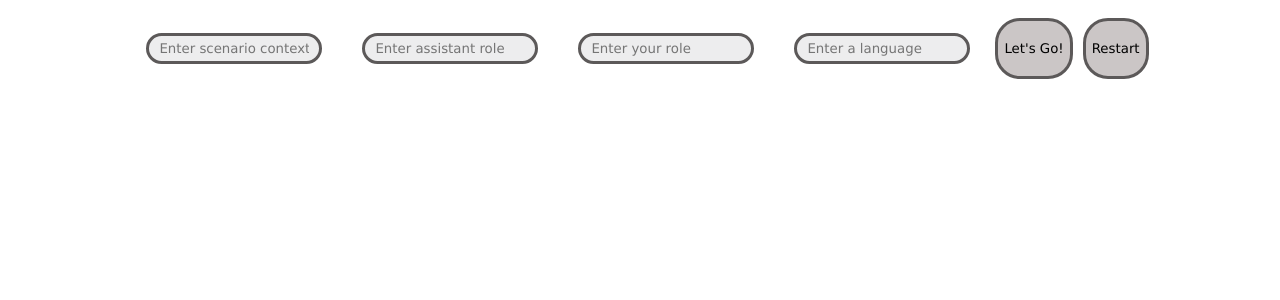
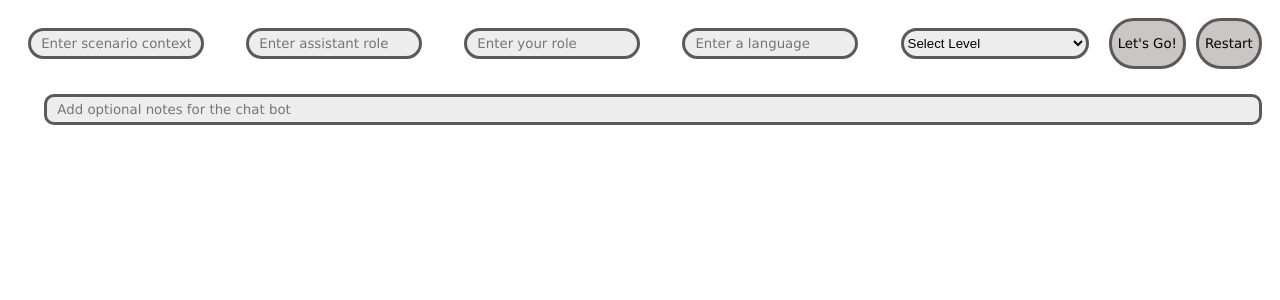
Before and after one commit to ANRGUSC/chatlang, a Flask app: page / in a window 1280 px wide. Shown: the top 300 px of the page. Run offline with Flask 3, Linux system fonts and the light colour scheme.

Commit message:
Added new features
Can now select language level: easy, moderate or expert; added system message which is optional in the beginning; added instruct command in the right meta-chat /help /level /system

```diff
--- a/server.py
+++ b/server.py
@@ -36,7 +36,7 @@ def get_meta_response():
         'Content-Type': 'application/json'
     }
     data = {
-        'model': 'gpt-3.5-turbo-0613',  # Can change this model later on
+        'model': 'gpt-3.5-turbo',  # Can change this model later on
         'messages': user_message,
     }
 
--- a/static/css/indexstyle.css
+++ b/static/css/indexstyle.css
@@ -5,11 +5,56 @@
 /* Configure window */
 .config-container {
    display: flex;
+   flex-wrap: wrap;
    padding: 5px;
    justify-content: center;
 }
 .config-input {
+   margin: 15px;
+   flex-basis: 15%;
+}
+.config-input input[type="text"] {
+   padding-left: 10px;
+   padding-right: 10px;
+   padding-top: 5px;
+   padding-bottom: 5px;
+   border: 3px solid #5c5959;
+   border-radius: 25px;
+   background-color: #ededee;
+   font-family: 'Lucida Sans', 'Lucida Sans Regular', 'Lucida Grande', 'Lucida Sans Unicode', Geneva, Verdana, sans-serif;
+}
+/* User input system message */
+.system-input {
+   justify-content: center;
    margin: 20px;
+   width: 95%;
+}
+.system-input input[type="text"] {
+   padding-left: 10px;
+   padding-right: 10px;
+   padding-top: 5px;
+   padding-bottom: 5px;
+   width: 100%;
+   border: 3px solid #5c5959;
+   border-radius: 10px;
+   background-color: #ededee;
+   font-family: 'Lucida Sans', 'Lucida Sans Regular', 'Lucida Grande', 'Lucida Sans Unicode', Geneva, Verdana, sans-serif;
+}
+/* Language difficulty level selection */
+select {
+   border: 3px solid #5c5959;
+   background-color: #ededee;
+   border-radius: 25px;
+}
+.config-input option {
+   padding-left: 10px;
+   padding-right: 10px;
+   padding-top: 5px;
+   padding-bottom: 5px;
+   border: 5px solid #5c5959;
+   border-radius: 25px;
+   background-color: #ededee;
+   font-family: 'Lucida Sans', 'Lucida Sans Regular', 'Lucida Grande', 'Lucida Sans Unicode', Geneva, Verdana, sans-serif;
 }
 .config-input input[type="text"] {
    padding-left: 10px;
@@ -32,17 +77,13 @@
 }
 
 /* Loading sign */
-.config-loading {
+.loading {
    position: relative;
    text-align: center;
-   margin-top: 20px;
 }
 #loading-logo {
-   width: 90px;
+   width: 70px;
    height: 100%;
-}
-.hidden {
-   display: none;
 }
 
 /* Container that include the chatbox and input */
@@ -93,3 +134,17 @@
    margin-right: 3px;
    font-family: 'Lucida Sans', 'Lucida Sans Regular', 'Lucida Grande', 'Lucida Sans Unicode', Geneva, Verdana, sans-serif;
 }
+.chat-box-header-message {
+   text-align: center;
+   margin-top: 5px;
+   color: rgb(142, 143, 137);
+   font-family: 'Lucida Sans', 'Lucida Sans Regular', 'Lucida Grande', 'Lucida Sans Unicode', Geneva, Verdana, sans-serif;
+}
+.system-message {
+   text-align: left;
+   margin-top: 5px;
+   margin-left: 3px;
+   margin-right: 3px;
+   color: rgb(142, 143, 137);
+   font-family: 'Lucida Sans', 'Lucida Sans Regular', 'Lucida Grande', 'Lucida Sans Unicode', Geneva, Verdana, sans-serif;
+}
--- a/static/index.html
+++ b/static/index.html
@@ -22,25 +22,38 @@
       <div class="config-input">
          <input type="text" id="chat-language" placeholder="Enter a language" required>
       </div>
+      <select class="config-input" id="chat-level" required>
+         <option value="">Select Level</option>
+         <option value="Easy">Easy</option>
+         <option value="Moderate">Moderate</option>
+         <option value="Expert">Expert</option>
+      </select>
       <button class="config-button" onclick="setupConfig()">Let's Go!</button>
       <button class="config-button" onclick="resetConfig()">Restart</button>
+      <div class="system-input">
+         <input type="text" id="system-context" placeholder="Add optional notes for the chat bot">
+      </div>
    </form>
 
    <!--Loading sign-->
-   <div class="config-loading hidden">
+   <!-- <div class="config-loading hidden">
       <img id="loading-logo" src="/static/images/loading.gif">
-   </div>
+   </div> -->
 
    <!-- Here are the two chat windows with separate user input box right below each chat window -->
    <div class="chat-box-container">
       <div class="window">
-         <div class="chat-box" id="chatBox1"></div>
+         <div class="chat-box" id="chatBox1">
+            <div class="chat-box-header-message">---Ready to chat---</div>
+         </div>
          <div class="user-input">
             <input type="text" id="inputBox1" placeholder="Press enter to send message" onkeypress="enterMessage(event, 1)">
          </div>
       </div>
       <div class="window">
-         <div class="chat-box" id="chatBox2"></div>
+         <div class="chat-box" id="chatBox2">
+            <div class="chat-box-header-message">---Type "/help" to see more instructions---</div>
+         </div>
          <div class="user-input">
             <input type="text" id="inputBox2" placeholder="Press enter to send message" onkeypress="enterMessage(event, 2)">
          </div>
--- a/static/js/main.js
+++ b/static/js/main.js
@@ -2,21 +2,29 @@
 let prevLeftAssistantMessage = "";
 
 // Keep a log history:
-let leftLogSize = 6; // can change the size for cost consideration   (3 rounds of talk)
-let rightLogSize = 2; // can change the size for cost consideration  (1 round of talk)
 var leftChatLog = new Array();
 var rightChatLog = new Array();
 
 // System role content:
 let leftSystemConfig = "";
-let rightSystemConfig = "You are an assistant that acts like a language learning teacher.";
+let levelSuffix = "";
+let rightSystemConfig = "You're a language teacher. The user is your student and he/she will ask you various language-related questions based on the references possibly given. " +
+                        "Please provide concise and informative responses, keeping each reply simple, direct and not lengthy. Always keep your role and that of the user in mind.";
+let easySuffix = "Please provide short and simple replies, keeping each reply to only one sentence in entry level vocabulary and grammar.";
+let moderateSuffix = "Please provide short replies, keeping each reply to only one sentence in intermediate level vocabulary and grammar.";
+let expertSuffix = "Please provice concise and creative replies, keeping each reply to no more than three sentences in high-level vocabulary and grammar.";
 
 // Record user role, environment, and assistant role:
 let userRole = "";
 let aiRole = "";
 let chatContext = "";
 let chatLanguage = "";
+let chatLevel = "";  // "Easy", "Moderate", or "Expert"
+let userSystemInput = "";
 var configClicked = false; // we only want take the first user click to the Let's Go button effective
+var updatedLeftMessage = false;  // false means: (1) did not get any assistant reply yet from the left window or (2) already updated this last left assistant reply in right window system message
+
+// --------------------------------------------------------------------------------------------------------------------------------------------------------------------------------------------------------
 
 // When user click the "Let's Go!" button:
 function setupConfig() {
@@ -25,57 +33,44 @@ function setupConfig() {
    aiRole = normalizeString($("#ai-role").val());
    chatContext = $("#chat-context").val();
    chatLanguage = normalizeString($("#chat-language").val());
+   chatLevel = $("#chat-level").val();
+   userSystemInput = $("#system-context").val();
+
+   // Send message to API and store the first two messages in left chat log:
+   if (!configClicked && userRole.replace(/\s/g, "") != ""
+      && aiRole.replace(/\s/g, "") != "" && chatContext.replace(/\s/g, "") != ""
+      && chatLanguage.replace(/\s/g, "") && chatLevel.replace(/\s/g, "") != "") {
+      // disable all input box once "Let's Go!" is clicked:
+      $("#user-role").prop("disabled", true);
+      $("#ai-role").prop("disabled", true);
+      $("#chat-context").prop("disabled", true);
+      $("#chat-language").prop("disabled", true);
+      $("#chat-level").prop("disabled", true);
+      $("#system-context").prop("disabled", true);
 
       // Set up environment and user prefix for chat:
-   leftSystemConfig = "You are an assistant that acts like a/an " + aiRole + " in a/an " + chatLanguage + " " + chatContext + ".";
-
-   // Send message to API and store the first two messages in left chat log:
-   if (!configClicked && userRole.replace(/\s/g, "") != "" && aiRole.replace(/\s/g, "") != "" && chatContext.replace(/\s/g, "") != "" && chatLanguage.replace(/\s/g, "")) {
-      configClicked = true;
-      configChatLog();
-   }
+      // Left window system config:
+      leftSystemConfig = "You are the " + aiRole + " at this " + chatContext + ", " +
+         "and the user is the " + userRole + " at this " + chatContext + ". " +
+         "You and the user will have a conversation in " + chatLanguage + ". " +
+         "Please always keep in mind your and the user's roles in the above scenario";
+      if (userSystemInput.replace(/\s/g, "") != "") {
+         leftSystemConfig = leftSystemConfig + " " + userSystemInput;
       }
 
-// Send first message to API to take the AI into context, user won't see this message.
-function configChatLog() {
-   var messages = new Array();
-   messages.push({'role': 'system', 'content': leftSystemConfig});
+      // Set level suffix:
+      if (chatLevel === "Easy") {
+         levelSuffix = easySuffix;
+      } else if (chatLevel === "Moderate") {
+         levelSuffix = moderateSuffix;
+      } else if (chatLevel === "Expert") {
+         levelSuffix = expertSuffix;
+      }
 
-   // I am your {user role} at this {context}. Hello!
-   // After testing, this "Hello!" starter is the most stable input
-   let psedoInput = 'I am the ' + userRole + ' in this ' + chatLanguage + " " + chatContext + '. Hello!';
-   messages.push({'role': 'user', 'content': psedoInput});
-   let payload = {'messages': messages};
-
-   // Append this psedo input in the left chat log:
-   updateLeftLog(psedoInput);
-
-   // Send message to API, get response:
-   $.ajax({
-      beforeSend: function() {
-         // Show loading:
-         $(".config-loading").removeClass("hidden");
-      },
-      type: 'POST',
-      // url: '/chatlanguagelearning/chat',  // change to this one when deploy on server
-      url: 'http://localhost:5000/chatlanguagelearning/chat',  // for testing only
-      contentType: 'application/json',
-      data: JSON.stringify(payload),
-      success: function (response) {
-         var assistantReply = response.message;
-         // Add this new assistant message in the log history:
-         updateLeftLog(assistantReply);
-
-         // Hide loading:
-         $(".config-loading").addClass("hidden");
-
-         // Show the two chat windows:
+      // show chat windows:
+      configClicked = true;
       $(".chat-box-container").css("visibility", "visible");
-      },
-      error: function (error) {
-         console.error('Error:', error);
    }
-   });
 }
 
 // Normalize user input to have first letter capitalized, and the rest all lower case:
@@ -93,25 +88,6 @@ function resetConfig() {
    window.location.reload();
 }
 
-// Update the left main conversation log history.
-// Always in the order: "user", "assistant", "user", "assistant"...
-function updateLeftLog(message) {
-   // If the array is already full, we are sure there will be at least two messages:
-   if (leftChatLog.length === leftLogSize) {
-      leftChatLog.splice(2, 2);  // always keep the first user & assistant message on record to have the chat take into context
-   }
-   leftChatLog.push(message);
-}
-
-// Update the right meta conversation log history.
-// Always in the order: "user", "assistant", "user", "assistant"...
-function updateRightLog(message) {
-   if (rightChatLog.length === rightLogSize) {
-      rightChatLog.splice(0, 2);
-   }
-   rightChatLog.push(message);
-}
-
 // Add user input message to chatbox:
 function addUserMessage(message, chatBoxNumber) {
    const chatBoxId = '#chatBox' + chatBoxNumber;
@@ -121,6 +97,9 @@ function addUserMessage(message, chatBoxNumber) {
       message = "Student: " + message;
    }
    $(chatBoxId).append(`<div class="message">${message}</div>`);
+
+   // Auto scroll to the bottom:
+   $(chatBoxId).scrollTop($(chatBoxId)[0].scrollHeight);
 }
 
 // Add chatGPT's response to chatbox:
@@ -132,6 +111,23 @@ function addAssistantMessage(message, chatBoxNumber) {
       message = "Teacher: " + message;
    }
    $(chatBoxId).append(`<div class="message">${message}</div>`);
+
+   // Auto scroll to the bottom:
+   $(chatBoxId).scrollTop($(chatBoxId)[0].scrollHeight);
+}
+
+// Add system message.
+// caseNumber = 1 meaning its a system message, 2 meaning it should be centered as a notification:
+function addSystemMessage(message, caseNumber) {
+   const chatBoxId = '#chatBox2';
+   if (caseNumber == 1) {
+      $(chatBoxId).append(`<div class="system-message">${message}</div>`);
+   } else {
+      $(chatBoxId).append(`<div class="chat-box-header-message">${message}</div>`);
+   }
+
+   // Auto scroll to the bottom:
+   $(chatBoxId).scrollTop($(chatBoxId)[0].scrollHeight);
 }
 
 // Enables the click/enter button function to input a message:
@@ -139,6 +135,15 @@ function enterMessage(event, chatBoxNumber) {
    if (event.keyCode === 13) {
       event.preventDefault();
       sendMessage(chatBoxNumber);
+   }
+}
+
+// Maintain the log history:
+function updateLog(chatBoxNumber, message) {
+   if (chatBoxNumber == 1) {
+      leftChatLog.push(message);
+   } else if (chatBoxNumber == 2) {
+      rightChatLog.push(message);
    }
 }
 
@@ -157,30 +162,68 @@ function sendMessage(chatBoxNumber) {
       return;
    }
 
+   // Check to see if on right window and message is a instruction message of "-help", "-level" or "system":
+   if (chatBoxNumber == 2 && userInput.startsWith("/")) {
+      if (userInput.startsWith("/help")) {
+         addSystemMessage("/level [level]:<br>&emsp;&emsp;&emsp;Change current level to [level]<br>&emsp;&emsp;&emsp;[level] must be Easy, Moderate, or Expert", 1);
+         addSystemMessage("/system [message]:<br>&emsp;&emsp;&emsp;Add instruction to chat bot<br>&emsp;&emsp;&emsp;e.g. You are upset./Start sentence with...", 1);
+      } else if (userInput.startsWith("/level")) {
+         // Get level:
+         var newLevel = userInput.substring(userInput.indexOf("/level ") + "/level ".length);
+         newLevel = newLevel.replace(/\s/g, "");   // remove all spaces
+         newLevel = normalizeString(newLevel);
+         if (newLevel === "Easy" || newLevel === "Moderate" || newLevel === "Expert") {
+            if (newLevel === chatLevel) {
+               addSystemMessage("---Level unchanged---", 2);
+            } else {
+               // Update select value to avoid confusion:
+               $("#chat-level").prop("disabled", false);
+               $("#chat-level").val(newLevel);
+               $("#chat-level").prop("disabled", true);
+               // Show message:
+               addSystemMessage("---Level changed from " + chatLevel + " to " + newLevel + "---", 2);
+               // Update chat level:
+               chatLevel = newLevel;
+               // Add new system message to left log history to take effect:
+               if (chatLevel === "Easy") {
+                  levelSuffix = easySuffix;
+               } else if (chatLevel === "Moderate") {
+                  levelSuffix = moderateSuffix;
+               } else {
+                  levelSuffix = expertSuffix;
+               }
+               if (leftChatLog.length === 0) {
+                  updateLog(1, {'role': 'system', 'content': leftSystemConfig +  " " + levelSuffix});
+               } else {
+                  updateLog(1, {'role': 'system', 'content': "From now on, in the following conversation, " + levelSuffix});
+               }
+            }
+         } else {
+            addSystemMessage("---Invalid level---", 2);
+         }
+      } else if (userInput.startsWith("/system")) {
+         // Get system message:
+         var newSystemMessage = userInput.substring(userInput.indexOf("/system ") + "/system ".length);
+         // Add new system message to left log history:
+         updateLog(1, {'role': 'system', 'content': newSystemMessage});
+         addSystemMessage("---New system configuration set---", 2);
+      } else {
+         addSystemMessage("---Invalid instruction---<br>---Type /help for more information---", 2);
+      }
+   } else {
       // Add user message to chatbox:
       addUserMessage(userInput, chatBoxNumber);
 
+      // Add loading icon:
+      const chatBoxId = '#chatBox' + chatBoxNumber;
+      $(chatBoxId).append(`<div class="loading"><img id="loading-logo" src="/static/images/loading.gif"></div>`);
+      $(chatBoxId).scrollTop($(chatBoxId)[0].scrollHeight);
+
       // Build the message from history log:
-   var messages = buildMessage(chatBoxNumber);   // get it from history log
-   if (chatBoxNumber == 1) {
-      messages.push({'role': 'user', 'content': userInput}); // add user input message
-   } else {
-      if (prevLeftAssistantMessage === "") {
-         messages.push({'role': 'user', 'content': userInput}); // add user input message
-      } else {
-         messages.push({'role': 'user', 'content': 'Take this as a reference: "' + prevLeftAssistantMessage + '", ' + userInput}); // take last assistant reply from left window as reference
-      }
-   }
+      var messages = buildMessage(chatBoxNumber, userInput);   // get it from history log
       let payload = {'messages': messages};
 
-   // console.log(JSON.stringify(payload));
-
-   // Add this new user input in the log history:
-   if (chatBoxNumber == 1) {
-      updateLeftLog(userInput);
-   } else {
-      updateRightLog(userInput);
-   }
+      console.log(JSON.stringify(payload));
 
       // Execute ajax call:
       $.ajax({
@@ -190,47 +233,55 @@ function sendMessage(chatBoxNumber) {
          contentType: 'application/json',
          data: JSON.stringify(payload),
          success: function (response) {
+            // Remove loading icon:
+            $(".loading").remove();
+
             var assistantReply = response.message;
             addAssistantMessage(assistantReply, chatBoxNumber);
             // Add this new assistant message in the log history:
             if (chatBoxNumber == 1) {
-            updateLeftLog(assistantReply);
+               updatedLeftMessage = true; // now we can get this assistant message add to the right window system message as a reference
                prevLeftAssistantMessage = assistantReply;   // update this value
-         } else {
-            updateRightLog(assistantReply);
             }
+            updateLog(chatBoxNumber, {'role': 'assistant', 'content': assistantReply});
          },
          error: function (error) {
             console.error('Error:', error);
          }
       });
    }
+}
 
 // Build the payload messages from log history:
-function buildMessage(chatBoxNumber) {
+function buildMessage(chatBoxNumber, userInput) {
    var messages = new Array();
+
+   // Add history log messages:
    if (chatBoxNumber === 1) {
-      messages.push({'role': 'system', 'content': leftSystemConfig});
+      if (leftChatLog.length === 0) {
+         updateLog(chatBoxNumber, {'role': 'system', 'content': leftSystemConfig + " " + levelSuffix});
+      }
+      // Add all history log into message:
       for (var i = 0; i < leftChatLog.length; i++) {
-         if (i % 2 === 0) {
-            // this is a user message:
-            messages.push({'role': 'user', 'content': leftChatLog[i]});
+         messages.push(leftChatLog[i]);
+      }
    } else {
-            // this is a assistant reply:
-            messages.push({'role': 'assistant', 'content': leftChatLog[i]});
+      if (rightChatLog.length === 0) {
+         updateLog(chatBoxNumber, {'role': 'system', 'content': rightSystemConfig});
+      }
+      // Avoid repeat system message:
+      if (prevLeftAssistantMessage.replace(/\s/g, "") != "" && updatedLeftMessage) {
+         updatedLeftMessage = false;
+         updateLog(chatBoxNumber, {'role': 'system', 'content': 'Answer student question based on this: ' + prevLeftAssistantMessage});
+      }
+      // Add all history log into message:
+      for (var i = 0; i < rightChatLog.length; i++) {
+         messages.push(rightChatLog[i]);
       }
    }
-   } else {
-      messages.push({'role': 'system', 'content': rightSystemConfig});
-      for (var i = 0; i < rightChatLog.length; i++) {
-         if (i % 2 === 0) {
-            // this is a user message:
-            messages.push({'role': 'user', 'content': rightChatLog[i]});
-         } else {
-            // this is a assistant reply:
-            messages.push({'role': 'assistant', 'content': rightChatLog[i]});
-         }
-      }
-   }
+
+   // Add the new user input message, and update this into the correct log:
+   messages.push({'role': 'user', 'content': userInput}); // add user input message
+   updateLog(chatBoxNumber, {'role': 'user', 'content': userInput});
    return messages;
 }
```
Also changed, not shown: static/images/loading.gif. Lines whose indentation alone changed are shown as unchanged.
